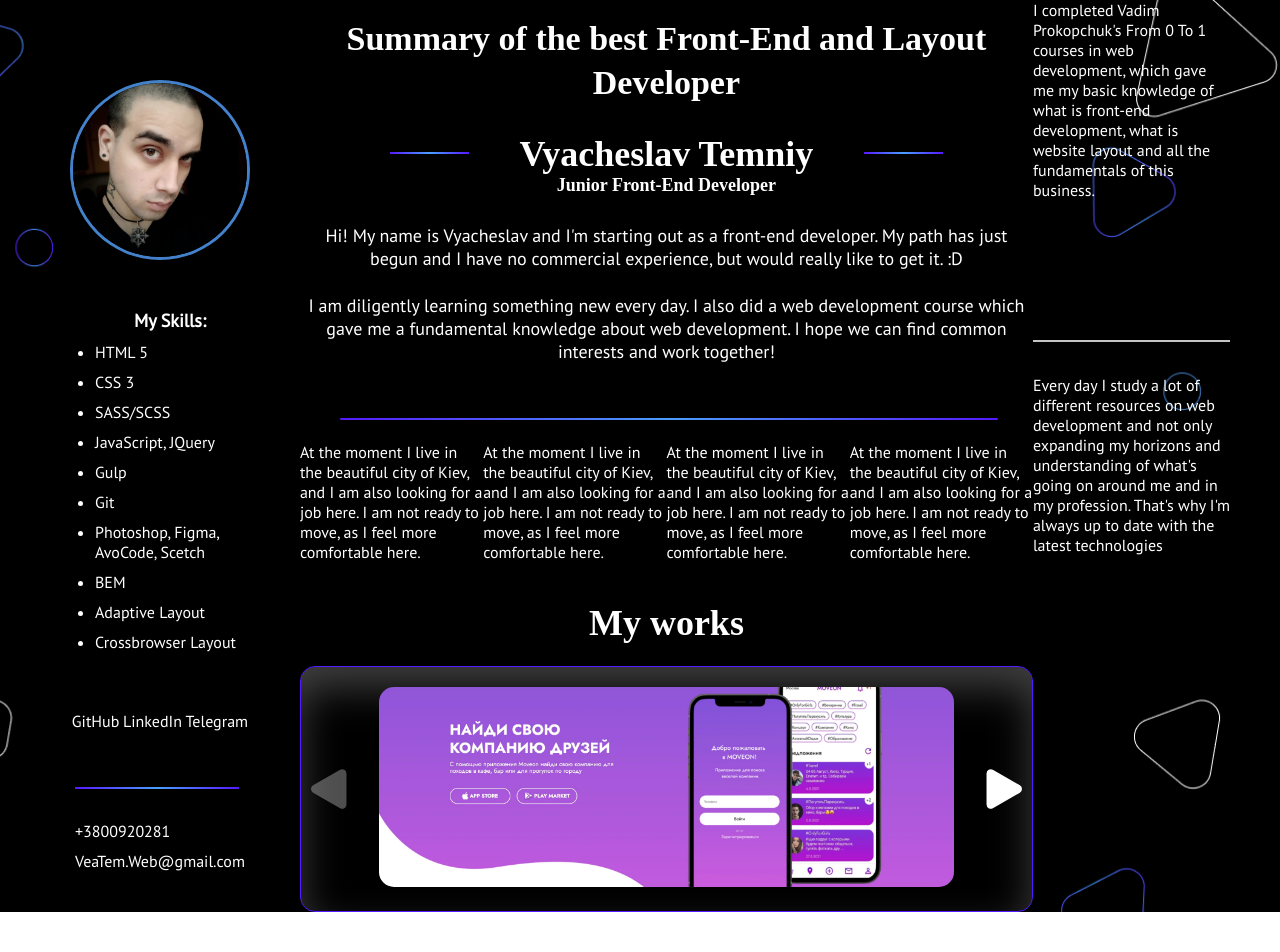
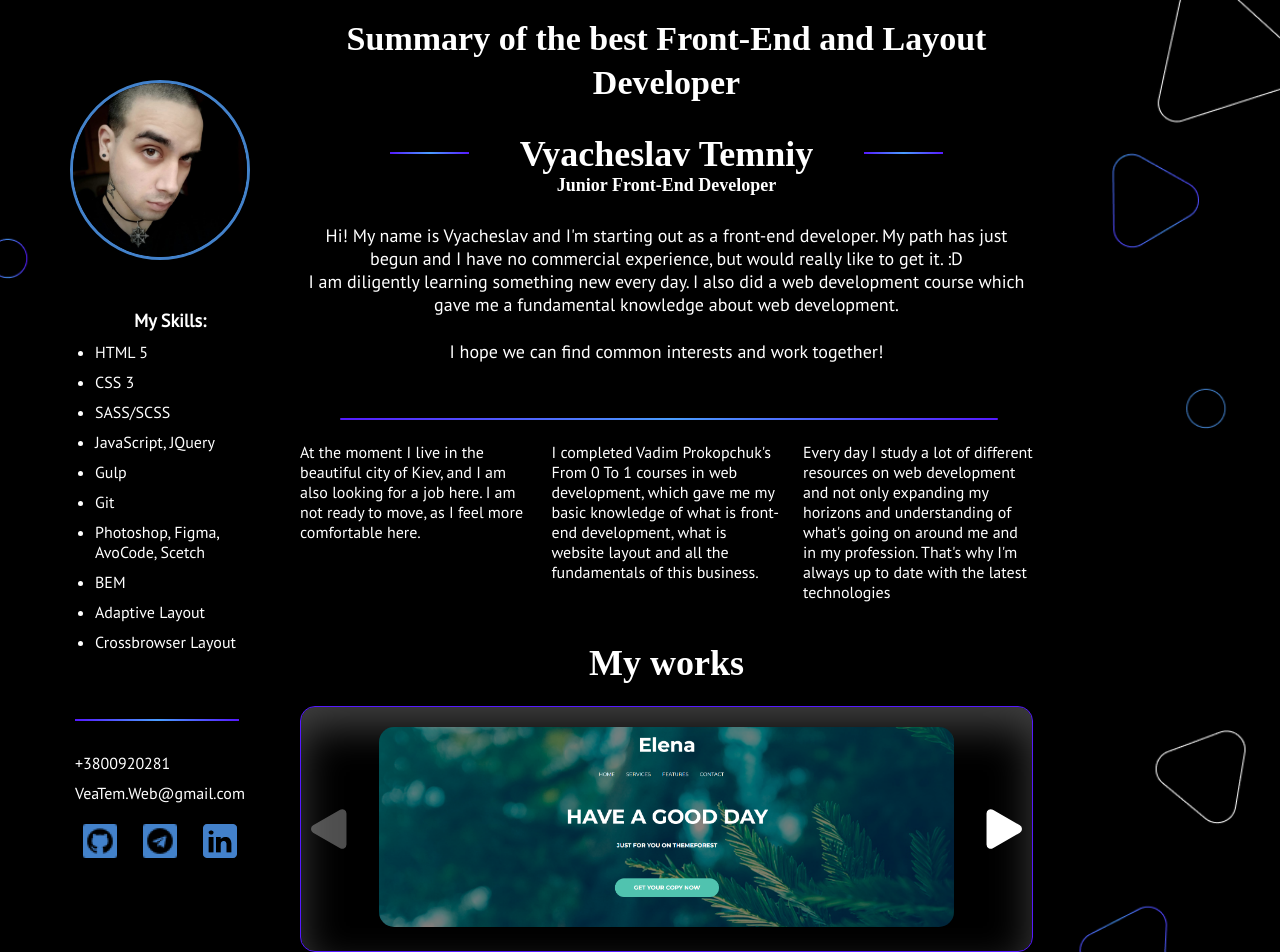
Before and after one commit to VeaTem/My-Web-CV, a plain HTML site: page index.html in a window 1280 px wide. Before the commit the page ends 912 px from the top, so only its background shows below. Drawn offline with Linux system fonts and the light colour scheme; a web font is replaced by a local one.

Commit message:
Add files via upload

```diff
--- a/index.html
+++ b/index.html
@@ -1,24 +1,29 @@
 <!DOCTYPE html>
 <html lang="en">
-
   <head>
-    <meta charset="UTF-8">
-    <meta http-equiv="X-UA-Compatible" content="IE=edge">
-    <meta name="viewport" content="width=device-width, initial-scale=1.0">
+    <meta charset="UTF-8" />
+    <meta http-equiv="X-UA-Compatible" content="IE=edge" />
+    <meta name="viewport" content="width=device-width, initial-scale=1.0" />
     <title>Vyacheslav Temniy CV</title>
-    <link rel="preconnect" href="https://fonts.googleapis.com">
-    <link rel="preconnect" href="https://fonts.gstatic.com" crossorigin>
-    <link href="https://fonts.googleapis.com/css2?family=PT+Sans&family=Rasa&display=swap" rel="stylesheet">
-    <link rel="stylesheet" href="css/style.min.css">
+    <link rel="preconnect" href="https://fonts.googleapis.com" />
+    <link rel="preconnect" href="https://fonts.gstatic.com" crossorigin />
+    <link
+      href="https://fonts.googleapis.com/css2?family=PT+Sans&family=Rasa&display=swap"
+      rel="stylesheet"
+    />
+    <link rel="stylesheet" href="css/style.min.css" />
   </head>
 
   <body>
-
     <main class="main">
       <div class="container">
         <div class="main__inner">
           <aside class="aside-left">
-                    <img class="avatar" src="images/avataer.jpeg" alt="Candidate avatar">
+            <img
+              class="avatar"
+              src="images/avataer.jpeg"
+              alt="Candidate avatar"
+            />
 
             <ul class="skills-list">
               <h3 class="skills-list__subtitle subtitle">My Skills:</h3>
@@ -28,69 +33,111 @@
               <li class="skills-list__item">JavaScript, JQuery</li>
               <li class="skills-list__item">Gulp</li>
               <li class="skills-list__item">Git</li>
-                        <li class="skills-list__item">Photoshop, Figma, AvoCode, Scetch</li>
+              <li class="skills-list__item">
+                Photoshop, Figma, AvoCode, Scetch
+              </li>
               <li class="skills-list__item">BEM</li>
               <li class="skills-list__item">Adaptive Layout</li>
               <li class="skills-list__item">Crossbrowser Layout</li>
             </ul>
 
-                    <ul class="social-list">
-                        <li class="social-list__item">
-                            <a class="social-list__link" href="https://github.com/VeaTem">GitHub</a>
+            <ul class="contacts-list">
+              <li class="contacts-list__item">
+                <a class="contacts-list__link" href="tel:3800920281"
+                  >+3800920281</a
+                >
               </li>
-                        <li class="social-list__item">
-                            <a class="social-list__link" href="https://www.linkedin.com/in/veatem/">LinkedIn</a>
-                        </li>
-                        <li class="social-list__item">
-                            <a class="social-list__link" href="https://t-do.ru/VeaTemWeb">Telegram</a>
+              <li class="contacts-list__item">
+                <a
+                  class="contacts-list__link"
+                  href="mailto:VeaTem.Web@gmail.com"
+                  >VeaTem.Web@gmail.com</a
+                >
               </li>
             </ul>
 
-                    <ul class="contacts-list">
-                        <li class="contacts-list__item">
-                            <a class="contacts-list__link" href="tel:3800920281">+3800920281</a>
+            <ul class="social-list">
+              <li class="social-list__item">
+                <a
+                  class="social-list__link"
+                  href="https://github.com/VeaTem"
+                  target="_blank"
+                >
+                  <img
+                    class="social-list__link-img"
+                    src="images/github-icon.png"
+                    alt="Social icon"
+                  />
+                </a>
               </li>
-                        <li class="contacts-list__item">
-                            <a class="contacts-list__link" href="mailto:VeaTem.Web@gmail.com">VeaTem.Web@gmail.com</a>
+              <li class="social-list__item">
+                <a
+                  class="social-list__link"
+                  href="https://t-do.ru/VeaTemWeb"
+                  target="_blank"
+                >
+                  <img
+                    class="social-list__link-img"
+                    src="images/telega-icon.png"
+                    alt="Social icon"
+                  />
+                </a>
+              </li>
+              <li class="social-list__item">
+                <a
+                  class="social-list__link"
+                  href="https://www.linkedin.com/in/veatem/"
+                  target="_blank"
+                >
+                  <img
+                    class="social-list__link-img"
+                    src="images/linkedin-icon.png"
+                    alt="Social icon"
+                  />
+                </a>
               </li>
             </ul>
           </aside>
-
 
           <section class="profile">
             <h2 class="title">
               Summary of the best Front-End and Layout Developer
             </h2>
             <h1 class="profile-name">Vyacheslav Temniy</h1>
-                    <h3 class="profile-subtitle subtitle">Junior Front-End Developer</h3>
+            <h3 class="profile-subtitle subtitle">
+              Junior Front-End Developer
+            </h3>
             <div class="profile-info">
               <p class="profile-info__text">
-                            Hi! My name is Vyacheslav and I'm starting out as a front-end developer. My path has just
-                            begun and I have no commercial experience, but would really like to get it. :D
+                Hi! My name is Vyacheslav and I'm starting out as a front-end
+                developer. My path has just begun and I have no commercial
+                experience, but would really like to get it. :D <br />I am
+                diligently learning something new every day. I also did a web
+                development course which gave me a fundamental knowledge about
+                web development.
               </p>
               <p class="profile-info__text">
-                            I am diligently learning something new every day. I also did a web development course which
-                            gave me a fundamental knowledge about web development. I hope we can find common interests
-                            and work together!
+                I hope we can find common interests and work together!
               </p>
             </div>
 
             <div class="profile-box">
               <p class="profile-box__item">
-                            At the moment I live in the beautiful city of Kiev, and I am also looking for a job here.
-                            I am not ready to move, as I feel more comfortable here.
+                At the moment I live in the beautiful city of Kiev, and I am
+                also looking for a job here. I am not ready to move, as I feel
+                more comfortable here.
               </p>
               <p class="profile-box__item">
-                            At the moment I live in the beautiful city of Kiev, and I am also looking for a job here.
-                            I am not ready to move, as I feel more comfortable here.
+                I completed Vadim Prokopchuk's From 0 To 1 courses in web
+                development, which gave me my basic knowledge of what is
+                front-end development, what is website layout and all the
+                fundamentals of this business.
               </p>
               <p class="profile-box__item">
-                            At the moment I live in the beautiful city of Kiev, and I am also looking for a job here.
-                            I am not ready to move, as I feel more comfortable here.
-                        </p>
-                        <p class="profile-box__item">
-                            At the moment I live in the beautiful city of Kiev, and I am also looking for a job here.
-                            I am not ready to move, as I feel more comfortable here.
+                Every day I study a lot of different resources on web
+                development and not only expanding my horizons and understanding
+                of what's going on around me and in my profession. That's why
+                I'm always up to date with the latest technologies
               </p>
             </div>
 
@@ -98,48 +145,65 @@
               <h3 class="profile-slider__title">My works</h3>
               <div class="profile-slider__inner">
                 <div class="profile-slider__item">
-                                <a class="profile-slider__link" href="https://veatem.github.io/Landing-Page__MoveOn/" target="_blank">
-                                    <img class="profile-slider__img" src="images/Slider-img/img1.jpg" alt="My work">
+                  <a
+                    class="profile-slider__link"
+                    href="https://veatem.github.io/Elena-Good-Day/"
+                    target="_blank"
+                  >
+                    <img
+                      class="profile-slider__img"
+                      src="images/Slider-img/img3.png"
+                      alt="My work"
+                    />
                   </a>
                 </div>
                 <div class="profile-slider__item">
-                                <a class="profile-slider__link" href="https://veatem.github.io/WaveOfLife/" target="_blank">
-                                    <img class="profile-slider__img" src="images/Slider-img/img2.jpg" alt="My work">
+                  <a
+                    class="profile-slider__link"
+                    href="https://veatem.github.io/Landing-Page__MoveOn/"
+                    target="_blank"
+                  >
+                    <img
+                      class="profile-slider__img"
+                      src="images/Slider-img/img1.jpg"
+                      alt="My work"
+                    />
                   </a>
                 </div>
                 <div class="profile-slider__item">
-                                <a class="profile-slider__link" href="https://veatem.github.io/Elena-Good-Day/" target="_blank">
-                                    <img class="profile-slider__img" src="images/Slider-img/img3.jpg" alt="My work">
+                  <a
+                    class="profile-slider__link"
+                    href="https://veatem.github.io/WaveOfLife/"
+                    target="_blank"
+                  >
+                    <img
+                      class="profile-slider__img"
+                      src="images/Slider-img/img2.jpg"
+                      alt="My work"
+                    />
                   </a>
                 </div>
+
                 <div class="profile-slider__item">
-                                <a class="profile-slider__link" href="http://d990923l.beget.tech" target="_blank">
-                                    <img class="profile-slider__img" src="images/Slider-img/img4.jpg" alt="My work">
+                  <a
+                    class="profile-slider__link"
+                    href="http://d990923l.beget.tech"
+                    target="_blank"
+                  >
+                    <img
+                      class="profile-slider__img"
+                      src="images/Slider-img/img4.jpg"
+                      alt="My work"
+                    />
                   </a>
                 </div>
               </div>
             </div>
-
           </section>
-
-                <aside class="aside-right ">
-                    <p class="info-text">
-                        I completed Vadim Prokopchuk's From 0 To 1 courses in web development, which gave me my basic
-                        knowledge of what is front-end development, what is website layout and all the fundamentals of
-                        this business.
-                    </p>
-                    <p class="info-text">
-                        Every day I study a lot of different resources on web development and not only expanding my
-                        horizons and understanding of what's going on around me and in my profession. That's why I'm
-                        always up to date with the latest technologies
-                    </p>
-                </aside>
-
         </div>
       </div>
     </main>
 
     <script src="js/main.min.js"></script>
   </body>
-
 </html>
```
Lines whose indentation alone changed are shown as unchanged.
